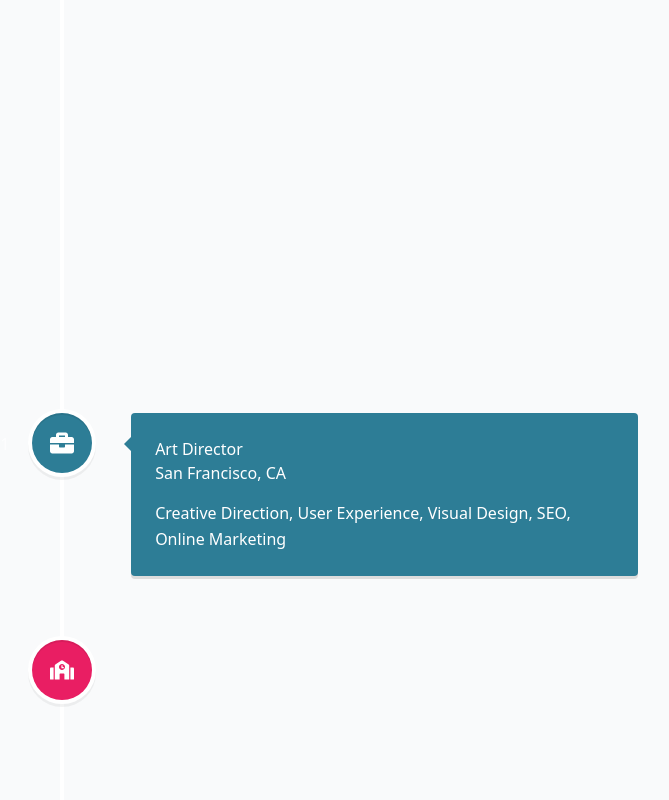
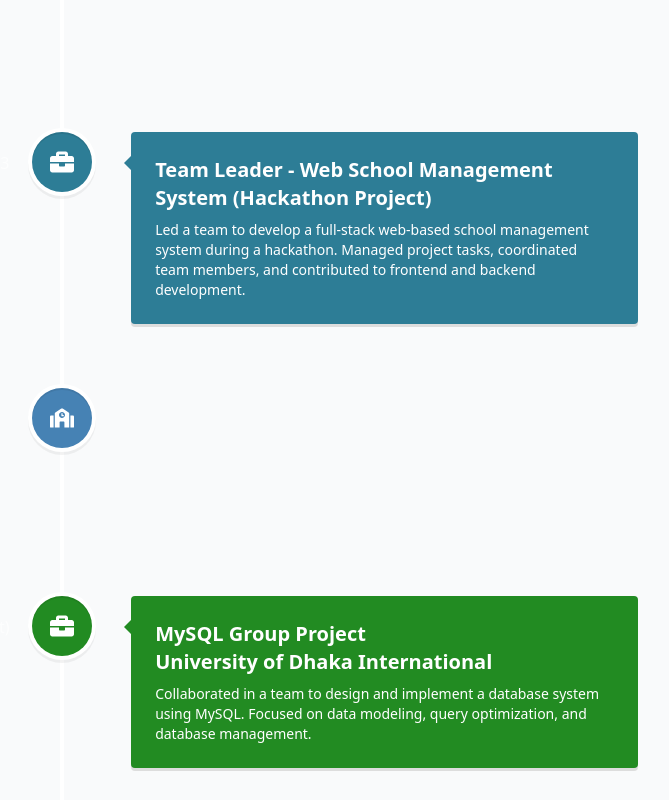
Before and after one commit to mohammad-oli56/Protfolio, a React (Vite) app: page / in a window 1280 px wide. Shown: the part 1780-2580 px from the top of the page, without its empty margins (578-1247 px from the left). Built offline with nearby package versions, Linux system fonts and the light colour scheme.

Commit message:
add education and experience

```diff
--- a/src/Components/Banner.jsx
+++ b/src/Components/Banner.jsx
@@ -2,7 +2,7 @@ import React from "react";
 
 const Banner = () => {
     return (
-        <div className="bg-gray-50 relative -mt-20 py-10 ">
+        <div className="bg-gray-100 relative -mt-20 py-10 ">
             {/* Container */}
             <div className="max-w-6xl mx-auto mt-25 pb-7 flex flex-col md:flex-row items-center px-6 md:px-0">
                 {/* Left Content */}
--- a/src/Components/ScrollTimeline.jsx
+++ b/src/Components/ScrollTimeline.jsx
@@ -9,51 +9,91 @@ const StarIcon = () => <FaStar />;
 
 const ScrollTimeline = () => {
   return (
+    <>
+     <div className='hidden lg:block'>
+       <div className='font-bold  text-3xl flex justify-center gap-90 items-center text-center'>
+        <h1>Education</h1>
+        <h1>Experience</h1>
+      </div>
+     </div>
+     <div className='font-bold text-2xl lg:hidden sm:block text-center'>
+      <h1>Education & Experience</h1>
+     </div>
+
       <VerticalTimeline>
         {/* Work Experience 1 */}
         <VerticalTimelineElement
           className="vertical-timeline-element--work"
           contentStyle={{ background: 'rgb(33, 150, 243)', color: '#fff' }}
-        contentArrowStyle={{ borderRight: '7px solid  rgb(33, 150, 243)' }}
+          contentArrowStyle={{ borderRight: '4px solid  rgb(33, 150, 243)' }}
           date="2011 - present"
           iconStyle={{ background: 'rgb(33, 150, 243)', color: '#fff' }}
           icon={<WorkIcon />}
         >
-        <img src="https://images.unsplash.com/photo-1520209759809-a9bcb6cb3241?fm=jpg&q=60&w=3000&ixlib=rb-4.1.0&ixid=M3wxMjA3fDB8MHxzZWFyY2h8Mnx8aW1nfGVufDB8fDB8fHww" alt="" />
-        <h3>my name is oli</h3>
-        <h4>Miami, FL</h4>
-        <p>Creative Direction, User Experience, Visual Design, Project Management, Team Leading</p>
+          <div className='flex'>
+            <img className='w-10 mr-2' src="https://media.licdn.com/dms/image/v2/D560BAQFYu3PeQ_FPTg/company-logo_200_200/company-logo_200_200/0/1729050195028/dhaka_international_university_logo?e=2147483647&v=beta&t=vVSnF-i_i12T7khc4gEBjXhSVQS1KPZ3bONGOprRIZw" alt="" />
+            <h1 className='text-xl font-bold'>Dhaka International University: DIU</h1>
+          </div>
+          <h4 className="text-sm mt-2">
+            Bachelor of Science in Computer Science and Engineering <br /> (CSE) — 3rd Year Student
+          </h4>
+          <h5 className="text-sm ">(2023–2027)</h5>
         </VerticalTimelineElement>
 
-      {/* Work Experience 2 */}
+        {/* Hackathon Experience */}
         <VerticalTimelineElement
           className="vertical-timeline-element--work"
           contentStyle={{ background: 'rgb(45, 125, 150)', color: '#fff' }}
           contentArrowStyle={{ borderRight: '7px solid  rgb(45, 125, 150)' }}
-        date="2010 - 2011"
+          date="2023"
           iconStyle={{ background: 'rgb(45, 125, 150)', color: '#fff' }}
           icon={<WorkIcon />}
         >
-        <h3>Art Director</h3>
-        <h4>San Francisco, CA</h4>
-        <p>Creative Direction, User Experience, Visual Design, SEO, Online Marketing</p>
+          <h1 className='text-xl font-bold'>Team Leader - Web School Management System (Hackathon Project)</h1>
+          <h1 className='text-xl font-bold'></h1>
+          <h4 className='text-sm mt-2' >
+            Led a team to develop a full-stack web-based school management system during a hackathon. Managed project tasks, coordinated team members, and contributed to frontend and backend development.
+          </h4>
         </VerticalTimelineElement>
 
+
         {/* Education */}
+
         <VerticalTimelineElement
           className="vertical-timeline-element--education"
-        contentStyle={{ background: 'rgb(233, 30, 99)', color: '#fff' }}
-        contentArrowStyle={{ borderRight: '7px solid  rgb(233, 30, 99)' }}
-        date="April 2013"
-        iconStyle={{ background: 'rgb(233, 30, 99)', color: '#fff' }}
+          contentStyle={{ background: 'rgb(70, 130, 180)', color: '#fff' }}
+          contentArrowStyle={{ borderRight: '7px solid  rgb(70, 130, 180)' }}
+          date="Jan 2025 - Aug 2025"
+          iconStyle={{ background: 'rgb(70, 130, 180)', color: '#fff' }}
           icon={<SchoolIcon />}
         >
-        <h3>Content Marketing for Web, Mobile and Social Media</h3>
-        <h4>Online Course</h4>
-        <p>Strategy, Social Media</p>
+          <div className='flex'>
+            <img className='w-12 h-12 mr-2 ' src="https://yt3.googleusercontent.com/PrG2FnV2yGOmoTXeXu6LDiaHgC9pSndBOORhGxBJnUWoRcKTuz0JGZYmGCA8OCUMkndvTdoJ3jU=s900-c-k-c0x00ffffff-no-rj" alt="" />
+
+            <h4 className='font-bold text-xl'>Programming Hero <span className='text-sm'>(Web Development Course)</span></h4>
+          </div>
+          <h4 className="text-sm mt-2">Completed comprehensive web development training covering frontend and backend technologies.</h4>
         </VerticalTimelineElement>
 
+
         {/* More items এভাবে যোগ করো */}
+
+        <VerticalTimelineElement
+          className="vertical-timeline-element--work"
+          contentStyle={{ background: 'rgb(34, 139, 34)', color: '#fff' }}
+          contentArrowStyle={{ borderRight: '7px solid rgb(34, 139, 34)' }}
+          date="2024 (University Project)"
+          iconStyle={{ background: 'rgb(34, 139, 34)', color: '#fff' }}
+          icon={<WorkIcon />}
+        >
+          <h1 className='font-bold text-xl'>MySQL Group Project</h1>
+          <h1 className='font-bold text-xl'>University of Dhaka International</h1>
+          <h4 className="text-sm mt-2">
+            Collaborated in a team to design and implement a database system using MySQL.
+            Focused on data modeling, query optimization, and database management.
+          </h4>
+        </VerticalTimelineElement>
+
 
         {/* Timeline end icon */}
         <VerticalTimelineElement
@@ -61,6 +101,7 @@ const ScrollTimeline = () => {
           icon={<StarIcon />}
         />
       </VerticalTimeline>
+    </>
   );
 };
 
```
Lines whose indentation alone changed are shown as unchanged.
